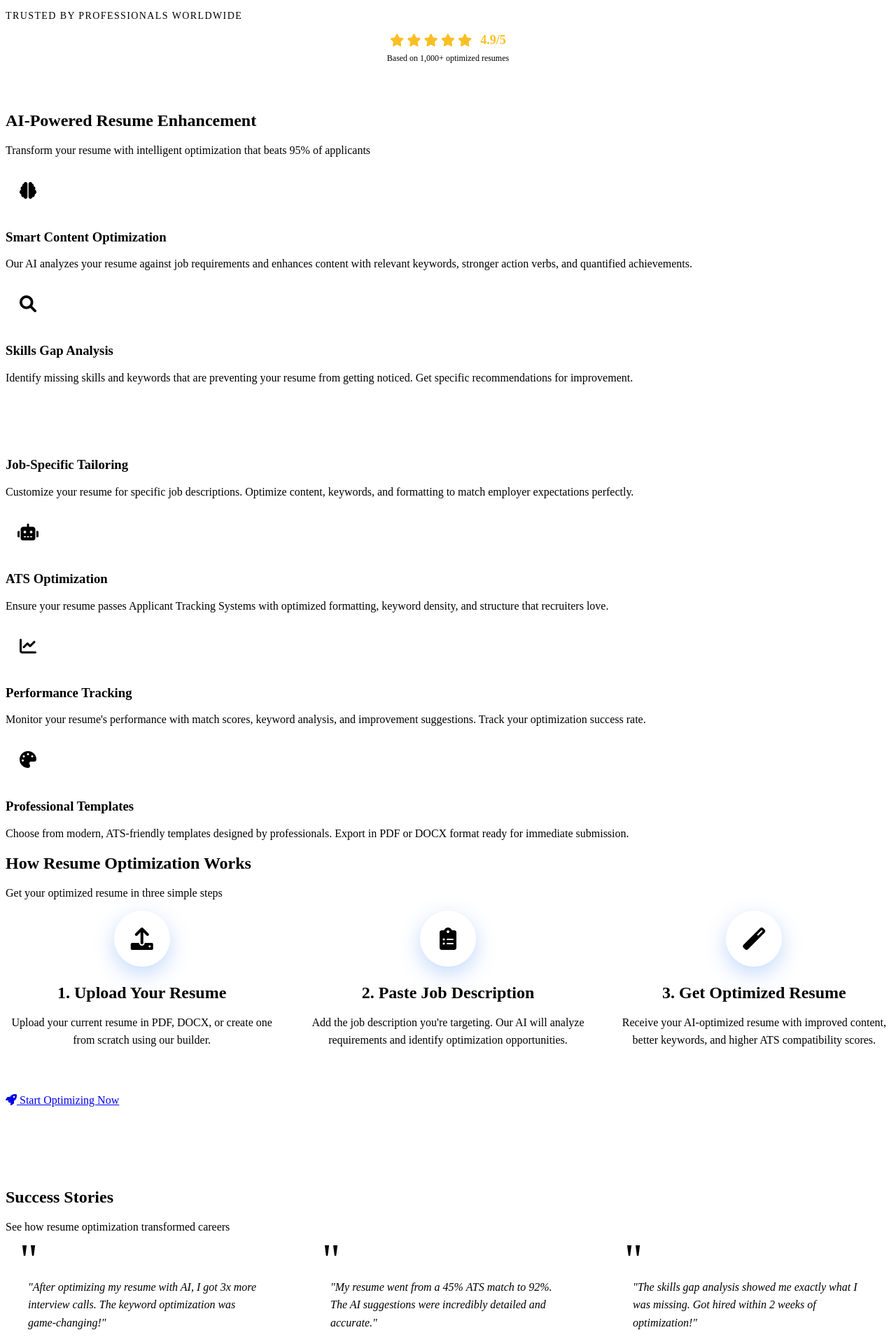
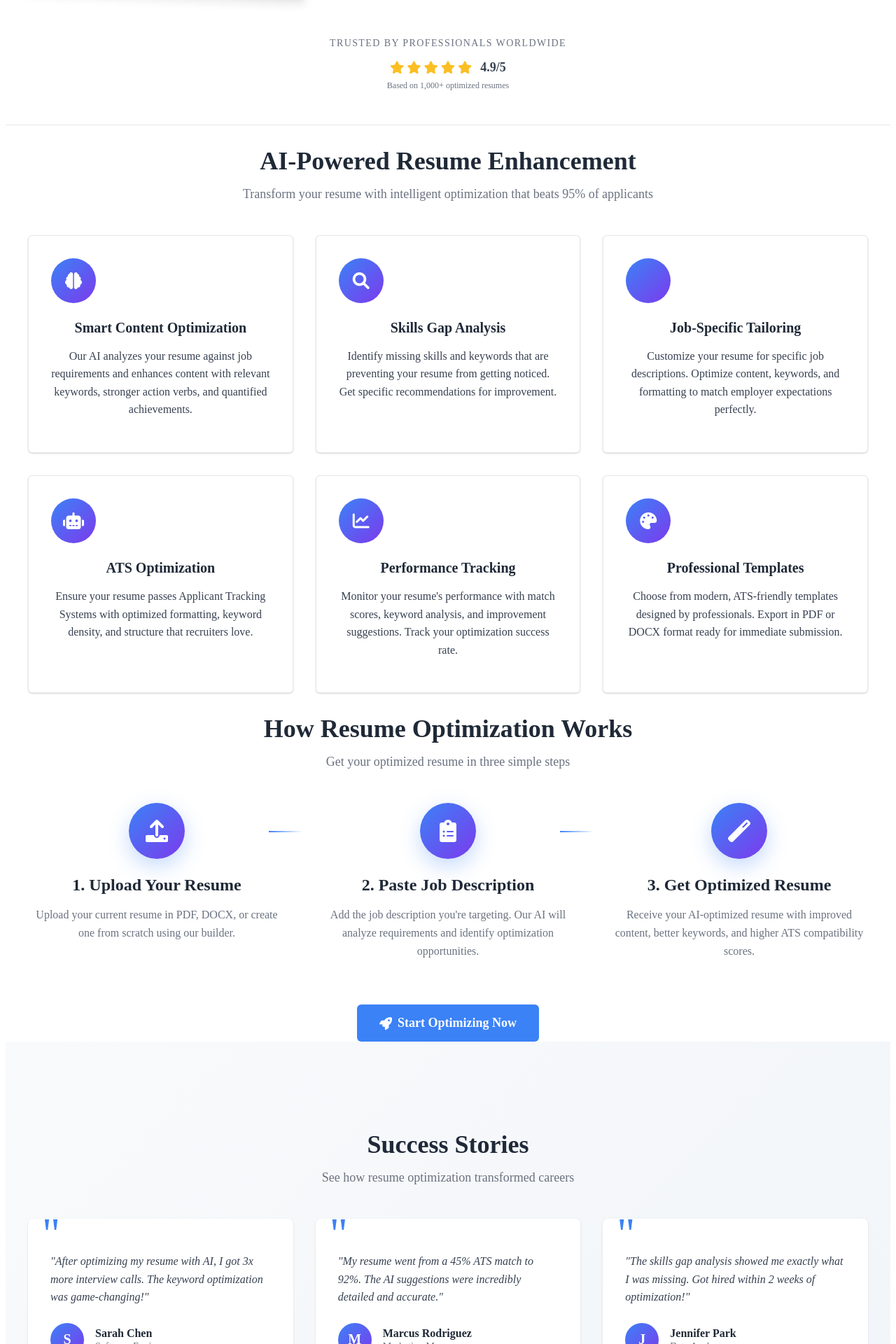
Before and after one commit to TedTes/genres, a Flask app: page / in a window 1280 px wide. Shown: the part 751-2671 px from the top of the page at 70% size. Run offline with Flask 3, Linux system fonts and the light colour scheme; data that the repository does not hold is empty; parts of the project's set-up code (start-up, migrations or seed data) failed here and were passed over; some libraries are stand-ins or nearby versions.

Commit message:
add common css

```diff
--- a/static/css/style.css
+++ b/static/css/style.css
@@ -1,5 +1,254 @@
 
 
+:root {
+  /* Color Variables */
+  --primary: #3b82f6;
+  --primary-dark: #2563eb;
+  --primary-light: #93c5fd;
+  --secondary: #6b7280;
+  --success: #10b981;
+  --warning: #f59e0b;
+  --danger: #ef4444;
+  --info: #3b82f6;
+
+  /* Text Colors */
+  --dark: #1f2937;
+  --text: #374151;
+  --text-light: #6b7280;
+  --text-muted: #9ca3af;
+
+  /* Background Colors */
+  --white: #ffffff;
+  --light: #f9fafb;
+  --light-gray: #f3f4f6;
+  --border: #e5e7eb;
+
+  /* Spacing Variables */
+  --space-1: 0.25rem;
+  --space-2: 0.5rem;
+  --space-3: 0.75rem;
+  --space-4: 1rem;
+  --space-5: 1.25rem;
+  --space-6: 1.5rem;
+  --space-8: 2rem;
+  --space-10: 2.5rem;
+
+  /* Border Radius */
+  --radius: 0.375rem;
+  --radius-lg: 0.5rem;
+  --radius-xl: 0.75rem;
+
+  /* Shadows */
+  --shadow: 0 1px 3px 0 rgba(0, 0, 0, 0.1), 0 1px 2px 0 rgba(0, 0, 0, 0.06);
+  --shadow-sm: 0 1px 2px 0 rgba(0, 0, 0, 0.05);
+  --shadow-lg: 0 10px 15px -3px rgba(0, 0, 0, 0.1), 0 4px 6px -2px rgba(0, 0, 0, 0.05);
+  --shadow-xl: 0 20px 25px -5px rgba(0, 0, 0, 0.1), 0 10px 10px -5px rgba(0, 0, 0, 0.04);
+  --shadow-elevated: 0 25px 50px -12px rgba(0, 0, 0, 0.25);
+
+  /* Transitions */
+  --transition: all 0.15s ease-in-out;
+
+  /* Gradients */
+  --primary-gradient: linear-gradient(135deg, var(--primary), #7c3aed);
+  --glass-bg: rgba(255, 255, 255, 0.25);
+}
+
+/* Core Utility Classes */
+.text-center {
+  text-align: center;
+}
+
+.text-muted {
+  color: var(--text-muted) !important;
+}
+
+.text-success {
+  color: var(--success) !important;
+}
+
+.text-warning {
+  color: var(--warning) !important;
+}
+
+.text-primary {
+  color: var(--primary) !important;
+}
+
+.container {
+  width: 100%;
+  max-width: 1200px;
+  margin: 0 auto;
+  padding: 0 1rem;
+}
+
+@media (min-width: 640px) {
+  .container {
+    padding: 0 2rem;
+  }
+}
+
+.section-header {
+  text-align: center;
+  margin-bottom: 3rem;
+}
+
+.section-title {
+  font-size: 2.25rem;
+  font-weight: 700;
+  color: var(--dark);
+  margin-bottom: 1rem;
+}
+
+.section-subtitle {
+  font-size: 1.125rem;
+  color: var(--text-light);
+  max-width: 600px;
+  margin: 0 auto;
+}
+
+/* Fix for missing hero image - use a placeholder */
+.hero-image img {
+  border-radius: var(--radius-lg);
+  box-shadow: var(--shadow-lg);
+  transform: rotate(2deg);
+  max-height: 600px;
+  position: relative;
+  z-index: 2;
+  /* Fallback for missing image */
+  background-color: var(--light);
+  min-height: 400px;
+}
+
+/* Show placeholder when image fails to load */
+.hero-image img[src*="resume-optimization-hero.jpg"] {
+  position: relative;
+}
+
+.hero-image img[src*="resume-optimization-hero.jpg"]:after {
+  content: "🚀 AI Resume Optimization";
+  position: absolute;
+  top: 50%;
+  left: 50%;
+  transform: translate(-50%, -50%);
+  font-size: 2rem;
+  color: var(--primary);
+  text-align: center;
+  width: 100%;
+}
+
+/* Features Grid Layout Fix */
+.features-grid {
+  display: grid;
+  grid-template-columns: repeat(auto-fit, minmax(300px, 1fr));
+  gap: 2rem;
+  margin-top: 2rem;
+}
+
+.feature-card {
+  background: var(--white);
+  padding: 2rem;
+  border-radius: var(--radius);
+  box-shadow: var(--shadow);
+  text-align: center;
+  position: relative;
+  transition: all 0.3s ease;
+  border: 1px solid var(--border);
+}
+
+.feature-card h3 {
+  font-size: 1.25rem;
+  font-weight: 600;
+  color: var(--dark);
+  margin-bottom: 1rem;
+}
+
+.feature-card p {
+  color: var(--text);
+  line-height: 1.6;
+}
+
+/* Button Styles */
+.btn {
+  display: inline-flex;
+  align-items: center;
+  justify-content: center;
+  padding: 0.75rem 1.5rem;
+  font-weight: 600;
+  border-radius: var(--radius);
+  text-decoration: none;
+  cursor: pointer;
+  transition: var(--transition);
+  border: none;
+  font-size: 1rem;
+  gap: 0.5rem;
+}
+
+.btn-primary {
+  background-color: var(--primary);
+  color: var(--white);
+}
+
+.btn-primary:hover {
+  background-color: var(--primary-dark);
+  transform: translateY(-2px);
+}
+
+.btn-outline {
+  background-color: transparent;
+  color: var(--primary);
+  border: 2px solid var(--primary);
+}
+
+.btn-outline:hover {
+  background-color: var(--primary);
+  color: var(--white);
+}
+
+.btn-large {
+  padding: 1rem 2rem;
+  font-size: 1.125rem;
+}
+
+.btn-outline-danger {
+  background-color: transparent;
+  color: var(--danger);
+  border: 1px solid var(--danger);
+}
+
+.btn-outline-danger:hover {
+  background-color: var(--danger);
+  color: var(--white);
+}
+
+.btn-sm {
+  padding: 0.5rem 1rem;
+  font-size: 0.875rem;
+}
+
+/* Fix missing image handling globally */
+img {
+  max-width: 100%;
+  height: auto;
+}
+
+img[src*="template-placeholder.png"],
+img[src*="resume-optimization-hero.jpg"] {
+  background-color: var(--light);
+  border: 2px dashed var(--border);
+  display: flex;
+  align-items: center;
+  justify-content: center;
+  min-height: 200px;
+  position: relative;
+}
+
+img[src*="template-placeholder.png"]:before,
+img[src*="resume-optimization-hero.jpg"]:before {
+  content: "📄 Image Loading...";
+  position: absolute;
+  color: var(--text-light);
+  font-size: 1rem;
+}
 /* Optimize Navigation Link */
 .optimize-link {
   background: linear-gradient(135deg, var(--primary), #7c3aed);
```
Also changed, not shown: routes/resume.py (+0 -15 lines).
